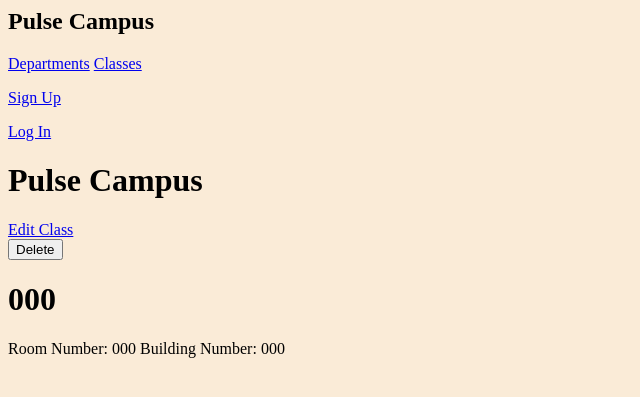
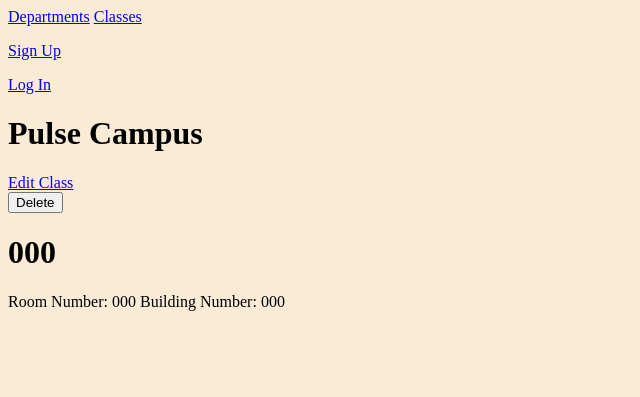
Before and after one commit to asiradnan/PulseCampus, a Django app: page /classes/1/ in a window 1280 px wide. Shown: the top 397 px of the page, without its empty margins (0-640 px from the left). Run offline with Django 4.2, Linux system fonts and the light colour scheme; tables that the repository leaves empty hold one stand-in row (values such as "Sample post").

Commit message:
testing cicd

```diff
--- a/templates/base.html
+++ b/templates/base.html
@@ -10,7 +10,6 @@
 
 <body>
     <nav>
-        <h1>Pulse Campus</h1>
         <a href="{% url 'departments:department_list' %}">Departments</a>
         <a href="{% url 'classes:class_list' %}">Classes</a>
         {% if user.is_authenticated %} <p><a href="{% url 'users:logout' %}?next={{request.path|urlencode}}">Logout</a></p>
```
Also changed, not shown: 1 other file.
